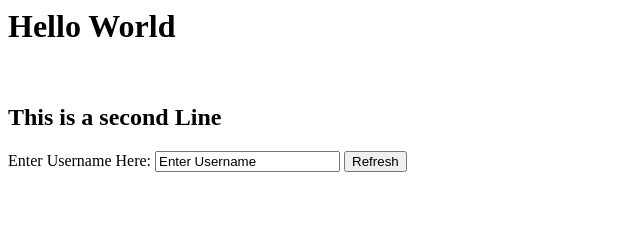
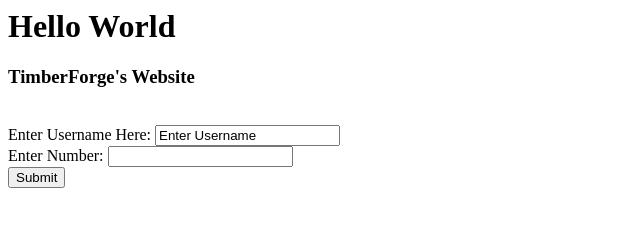
Before and after one commit to TimberForge/website-one, a plain HTML site: page index.html in a window 1280 px wide. Shown: the whole page, without its empty margins (0-640 px from the left). Drawn offline with Linux system fonts and the light colour scheme.

Commit message:
Update index.html

```diff
--- a/index.html
+++ b/index.html
@@ -1,14 +1,20 @@
 <head>
   <h1>Hello World</h1>
+  <h3>
+    TimberForge's Website
+  </h3>
 </head>
 <br>
 <body>
-  <h2>This is a second Line</h2>
   <div id="form">
     <form>
       <label for="user">Enter Username Here:</label>
       <input id="user" name="user" type="text" value="Enter Username">
-      <input id="submission" type="submit" value="Refresh">
+      <br>
+      <label for="first_num" max="10">Enter Number: </label>
+      <input id="first_num" name="first_num" type="number">
+      <br>
+      <input type="submit">
     </form>
   </div>
 </body>
```
